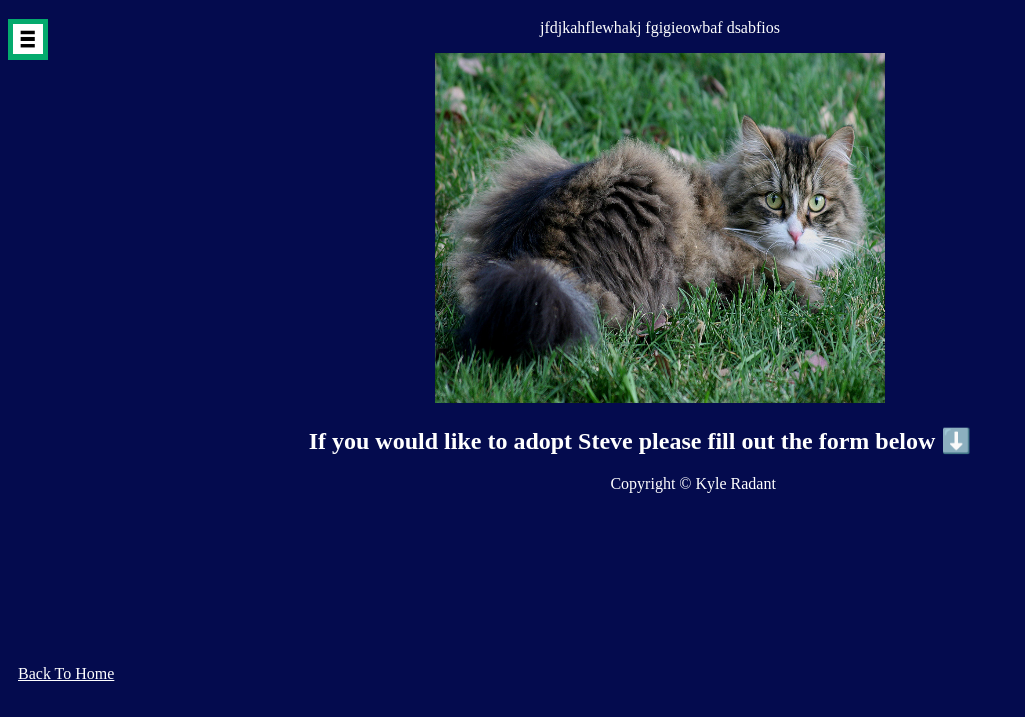
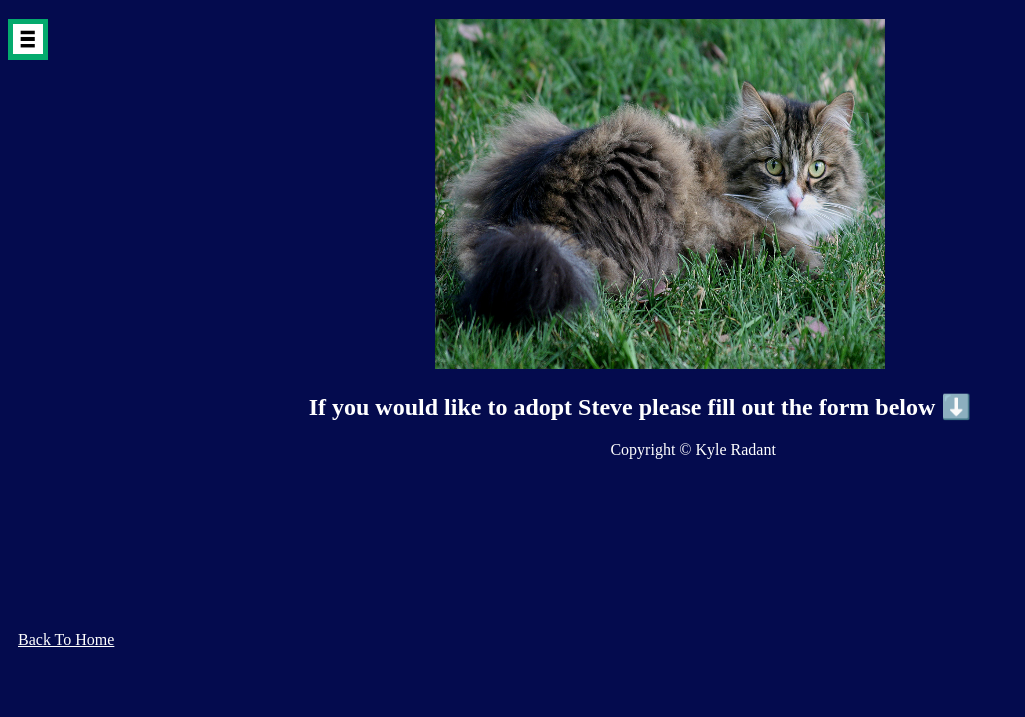
Before and after one commit to KyleR612/adoption-project-website, a plain HTML site: page pages/steve.html in a window 1280 px wide. Shown: the part 61-778 px from the top of the page, without its empty margins (0-1025 px from the left). Drawn offline with Linux system fonts and the light colour scheme.

Commit message:
update to bruce.html and other animal pages to get rid of text

```diff
--- a/pages/steve.html
+++ b/pages/steve.html
@@ -18,8 +18,7 @@
         <a href="../pages/donate.html">Donate</a>
         </div>
         </div>
-        <p>jfdjkahflewhakj fgigieowbaf dsabfios</p>
-        <img src="../images/Steve.jpg" width="450" height="350">
+        <img src="../images/steve.jpg" width="450" height="350">
         <h2>If you would like to adopt Steve please fill out the form below ⬇️</h2>
         <a href="../index.html" class="home-button">Back To Home</a>
         <footer>Copyright &copy; Kyle Radant</footer>
```
Also changed, not shown: pages/bruce.html (+0 -1 lines), pages/henry.html (+0 -1 lines), pages/jane.html (+0 -1 lines), pages/mittens.html (+0 -1 lines), pages/onyx.html (+0 -1 lines), pages/orange.html (+0 -1 lines), pages/sarah.html (+0 -1 lines).
